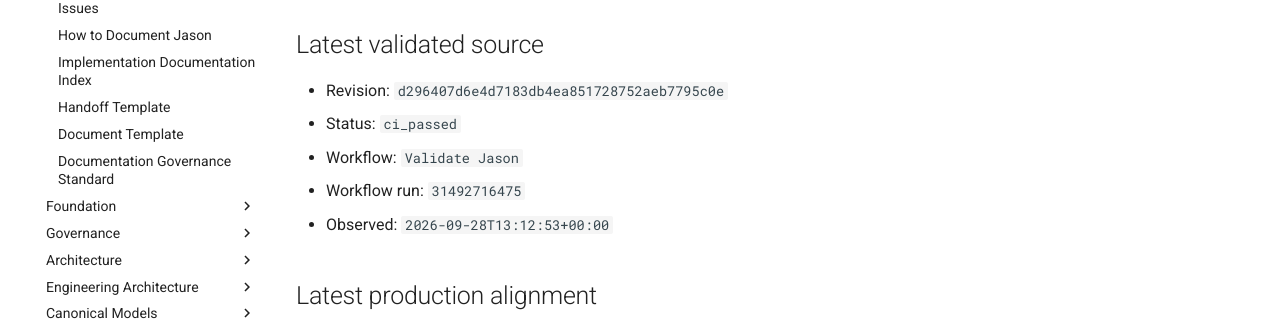
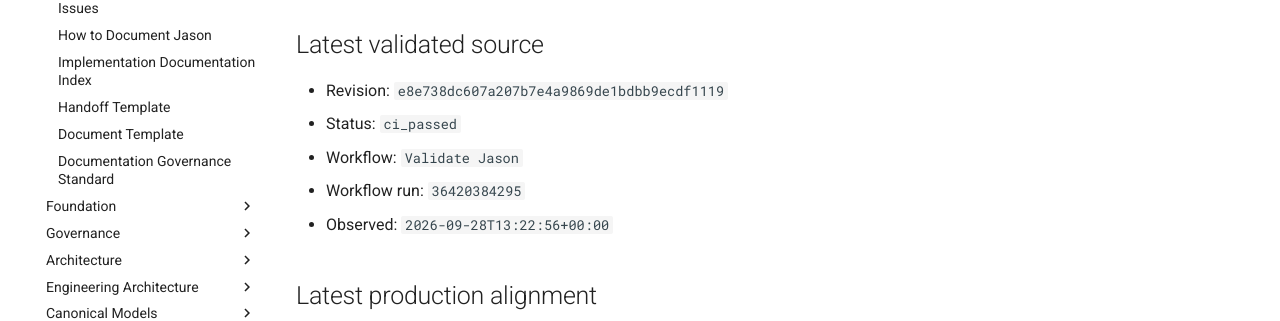
Before and after one commit to al-teamaot-com/jason, an MkDocs documentation site: the page built from docs/control/AUTOMATED-CHANGE-STATE.md, in a window 1280 px wide and 1163 px high. Shown: the part 337-658 px from the top of the window. Built offline with MkDocs 1.6.1 and Material for MkDocs 9.7.7, drawn with Linux system fonts in a browser that asks for light colours; comment, search, counter and statistics services are not loaded.

Commit message:
Reconcile automated documentation state for e8e738dc607a

```diff
--- a/docs/control/AUTOMATED-CHANGE-STATE.md
+++ b/docs/control/AUTOMATED-CHANGE-STATE.md
@@ -8,11 +8,11 @@
 
 ## Latest validated source
 
-- Revision: `d296407d6e4d7183db4ea851728752aeb7795c0e`
+- Revision: `e8e738dc607a207b7e4a9869de1bdbb9ecdf1119`
 - Status: `ci_passed`
 - Workflow: `Validate Jason`
-- Workflow run: `31492716475`
-- Observed: `2026-09-28T13:12:53+00:00`
+- Workflow run: `36420384295`
+- Observed: `2026-09-28T13:22:56+00:00`
 
 ## Latest production alignment
 
```
Also changed, not shown: docs/control/AUTOMATED-CHANGE-STATE.json (+4 -4 lines).
